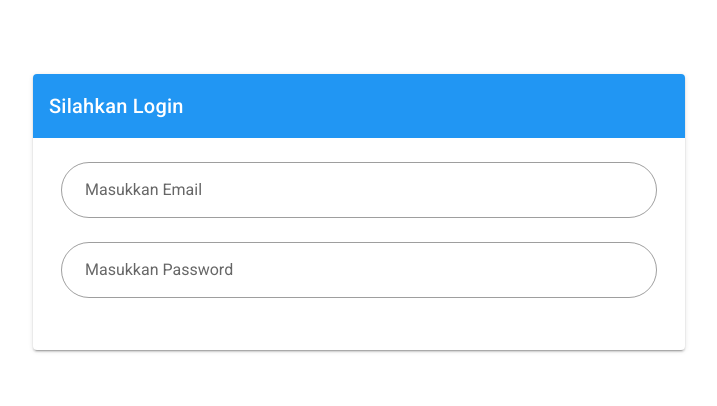
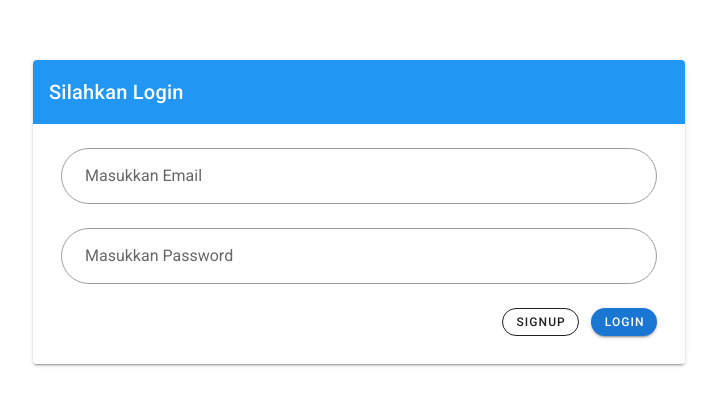
Before and after one commit to pvzuntil/chat-app, a Vue app: page /login in a window 1280 px wide. Shown: the part 188-594 px from the top of the page, without its empty margins (281-998 px from the left). Built offline with nearby package versions, Linux system fonts and the light colour scheme.

Commit message:
add: login form

```diff
--- /dev/null
+++ b/src/components/LoginPage/LoginForm.vue
@@ -0,0 +1,124 @@
+<template>
+  <v-flex xs10 md6>
+    <v-card>
+      <v-card-title class="blue white--text"> Silahkan Login </v-card-title>
+      <v-card-text>
+        <v-container fluid pt-6>
+          <v-row>
+            <v-col xs-12>
+              <v-text-field
+                label="Masukkan Email"
+                outlined
+                hide-details
+                rounded
+                clearable
+              ></v-text-field>
+            </v-col>
+          </v-row>
+          <v-row>
+            <v-col xs-12>
+              <v-text-field
+                label="Masukkan Password"
+                outlined
+                rounded
+                hide-details
+              ></v-text-field>
+            </v-col>
+          </v-row>
+
+          <v-row>
+            <v-col xs-12 class="d-flex justify-end mb-0">
+              <v-btn
+                depressed
+                small
+                rounded
+                class="mr-3"
+                outlined
+                @click="dialog.signup = true"
+                >SIGNUP</v-btn
+              >
+              <v-btn color="primary" small rounded>LOGIN</v-btn>
+            </v-col>
+          </v-row>
+        </v-container>
+      </v-card-text>
+    </v-card>
+
+    <v-dialog v-model="dialog.signup" persistent width="650">
+      <v-card>
+        <v-card-title class="headline">Registration</v-card-title>
+        <v-card-text>
+          <!-- <v-layout row wrap> -->
+          <v-row>
+            <v-col cols="12">
+              <v-text-field
+                name="nama"
+                label="Masukkan nama ..."
+                outlined
+                rounded
+                hide-details
+              ></v-text-field>
+            </v-col>
+          </v-row>
+          <v-row>
+            <v-col cols="12">
+              <v-text-field
+                name="email"
+                label="Masukkan email ..."
+                outlined
+                rounded
+                hide-details
+              ></v-text-field>
+            </v-col>
+          </v-row>
+          <v-row>
+            <v-col cols="12" md="6">
+              <v-text-field
+                name="password"
+                label="Masukkan password ..."
+                outlined
+                rounded
+                type="password"
+                hide-details
+              ></v-text-field>
+            </v-col>
+
+            <v-col cols="12" md="6">
+              <v-text-field
+                name="Ketik ulang password"
+                label="Konfirmasi password..."
+                outlined
+                rounded
+                type="password"
+                hide-details
+              ></v-text-field>
+            </v-col>
+          </v-row>
+          <!-- </v-layout> -->
+        </v-card-text>
+        <v-card-actions>
+          <v-spacer></v-spacer>
+          <v-btn color="error" @click.native="dialog.signup = false"
+            >Close</v-btn
+          >
+          <v-btn color="primary" @click.native="dialog.signup = false"
+            >SIGNUP</v-btn
+          >
+        </v-card-actions>
+      </v-card>
+    </v-dialog>
+  </v-flex>
+</template>
+
+<script>
+export default {
+  data: () => ({
+    dialog: {
+      signup: false,
+    },
+  }),
+};
+</script>
+
+<style lang="scss" scoped>
+</style>
--- a/src/views/Login.vue
+++ b/src/views/Login.vue
@@ -1,44 +1,19 @@
 <template>
   <v-layout row wrap class="d-flex justify-center align-center">
-    <v-flex xs6>
-      <v-card>
-        <v-card-title class="blue white--text"> Silahkan Login </v-card-title>
-        <v-card-text>
-          <v-container fluid pt-6>
-            <v-row>
-              <v-col xs-12>
-                <v-text-field
-                  label="Masukkan Email"
-                  outlined
-                  hide-details
-                  rounded
-                ></v-text-field>
-              </v-col>
-            </v-row>
-            <v-row>
-              <v-col xs-12>
-                <v-text-field
-                  label="Masukkan Password"
-                  outlined
-                  rounded
-                  hide-details
-                ></v-text-field>
-              </v-col>
-            </v-row>
-
-            <v-row>
-              <v-col xs-12>
-              </v-col>
-            </v-row>
-          </v-container>
-        </v-card-text>
-      </v-card>
-    </v-flex>
+    <LoginForm />
   </v-layout>
 </template>
 
 <script>
-export default {};
+import LoginForm from "../components/LoginPage/LoginForm";
+export default {
+  data: () => ({
+
+  }),
+  components: {
+    LoginForm,
+  },
+};
 </script>
 
 <style lang="scss" scoped>
```
